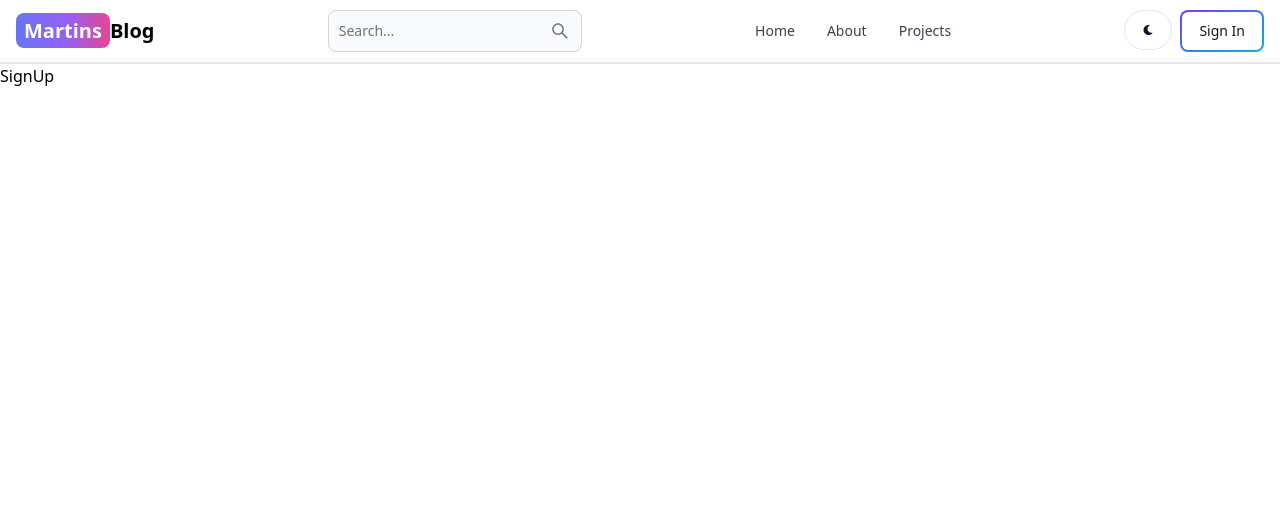
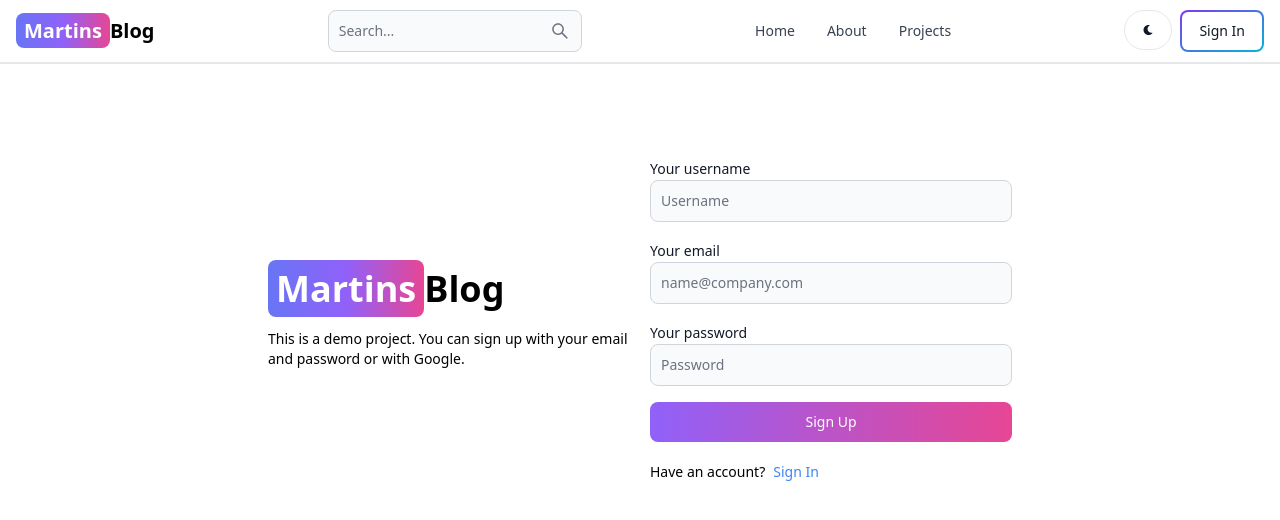
Before and after one commit to martins091/mern-blog, a React (Vite) app in the folder client/: page /sign-up in a window 1280 px wide. Shown: the top 520 px of the page. Built offline with nearby package versions, Linux system fonts and the light colour scheme.

Commit message:
create signup page ui

```diff
--- a/client/src/pages/SignUp.jsx
+++ b/client/src/pages/SignUp.jsx
@@ -1,7 +1,63 @@
-import React from 'react'
+import { Link } from 'react-router-dom';
+import { Button, Label, TextInput } from 'flowbite-react';
 
 export default function SignUp() {
   return (
-    <div>SignUp</div>
+    <div className='min-h-screen mt-20'>
+      <div className='flex p-3 max-w-3xl mx-auto flex-col md:flex-row
+      md:items-center gap-5'>
+         {/* left */}
+         <div className='flex-1'>
+      <Link to="/" className='font-bold dark:text-white text-4xl'>
+            <span className='px-2 py-1 bg-gradient-to-r from-indigo-500
+            via-purple-500 to-pink-500 rounded-lg text-white'>Martins</span>
+            Blog
+        </Link>
+        <p className='text-sm mt-5'>
+          This is a demo project. You can sign up with your email and password
+          or with Google.
+        </p>
+      </div>
+
+            {/* right */}
+      <div className='flex-1'>
+        <form className='flex flex-col gap-4'>
+            <div>
+              <Label value='Your username' />
+              <TextInput
+                type='text'
+                placeholder='Username'
+                id='username'
+              />
+            </div>
+            <div>
+              <Label value='Your email' />
+              <TextInput
+                type='text'
+                placeholder='name@company.com'
+                id='email'
+              />
+            </div>
+            <div>
+              <Label value='Your password' />
+              <TextInput
+                type='text'
+                placeholder='Password'
+                id='username'
+              />
+            </div>
+            <Button gradientDuoTone='purpleToPink' type='submit'>
+              Sign Up
+            </Button>
+        </form>
+        <div className='flex gap-2 text-sm mt-5'>
+          <span>Have an account?</span>
+          <Link to='/sign-in' className='text-blue-500'>
+            Sign In
+          </Link>
+        </div>
+      </div>
+      </div>
+    </div>
   )
 }
```
